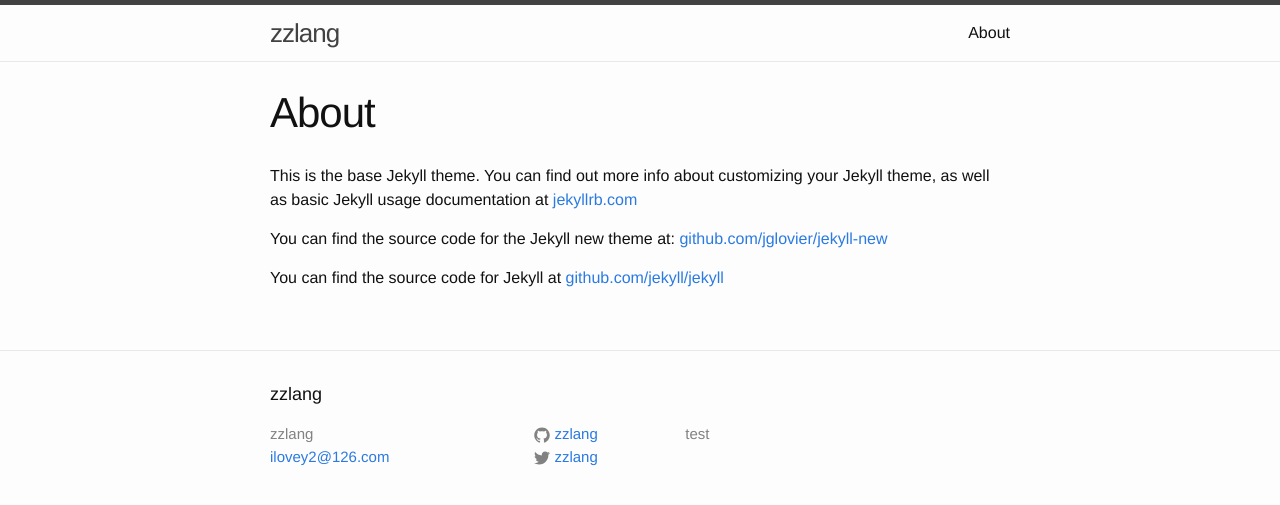
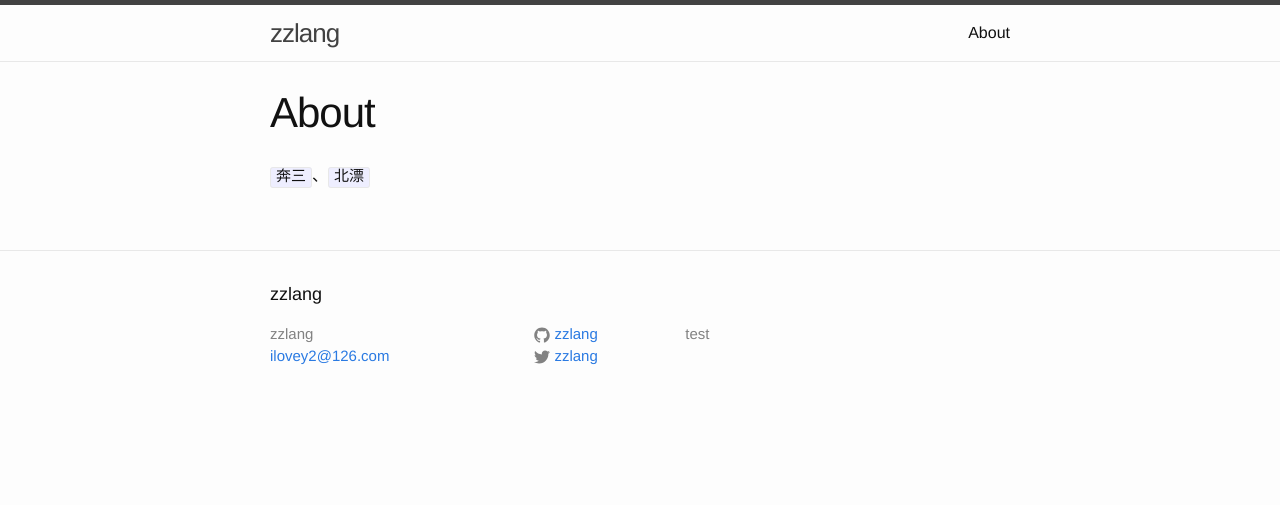
Before and after one commit to zzlang/zzlang.github.com, a Jekyll site: the page built from about.md, in a window 1280 px wide. Shown: the top 505 px of the page. Built offline with Jekyll 4.4.1, drawn with Linux system fonts in a browser that asks for light colours.

Commit message:
update about page

```diff
--- a/about.md
+++ b/about.md
@@ -4,8 +4,4 @@ title: About
 permalink: /about/
 ---
 
-This is the base Jekyll theme. You can find out more info about customizing your Jekyll theme, as well as basic Jekyll usage documentation at [jekyllrb.com](http://jekyllrb.com/)
-
-You can find the source code for the Jekyll new theme at: [github.com/jglovier/jekyll-new](https://github.com/jglovier/jekyll-new)
-
-You can find the source code for Jekyll at [github.com/jekyll/jekyll](https://github.com/jekyll/jekyll)
+`奔三`、`北漂`
```
